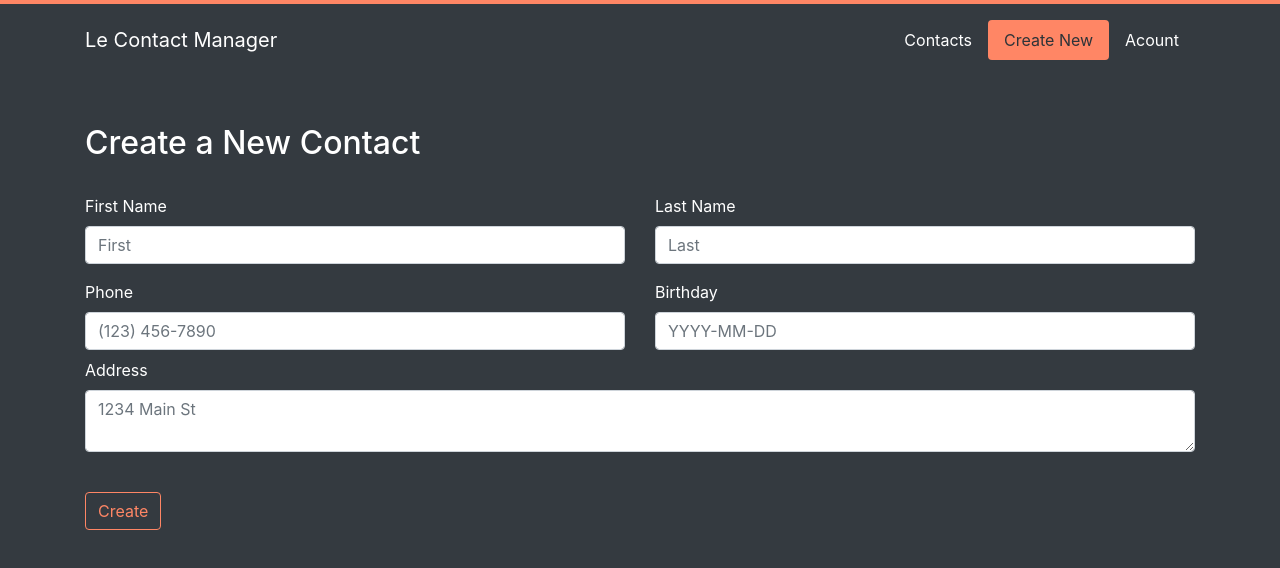
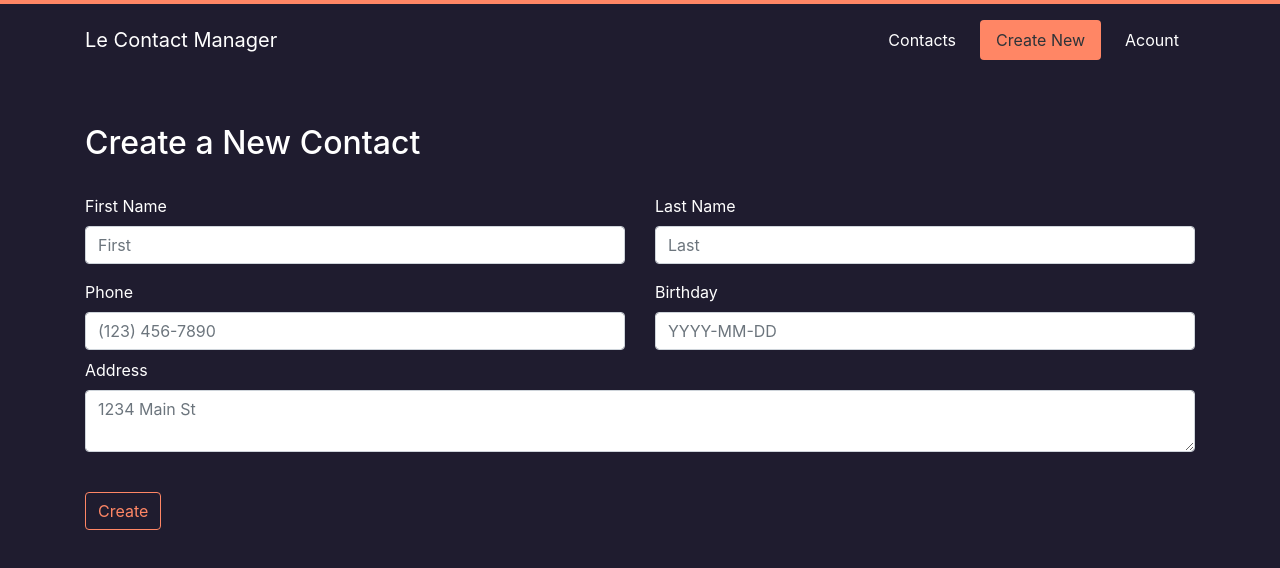
Before and after one commit to team7ftw/leContactManager, a React (Create React App) app in the folder frontend/: page /create in a window 1280 px wide. Shown: the top 568 px of the page. Built offline with nearby package versions, Linux system fonts and the light colour scheme; the HTML template or start-up script is replaced by a standard one.

Commit message:
Style changes

```diff
--- a/frontend/public/index.html
+++ b/frontend/public/index.html
@@ -26,7 +26,7 @@
     -->
     <title>Le Contact Manager</title>
   </head>
-  <body class="bg-dark">
+  <body>
     <noscript>You need to enable JavaScript to run this app!</noscript>
     <div id="top-visual"></div>
     <div id="root"></div>
--- a/frontend/src/App.js
+++ b/frontend/src/App.js
@@ -27,10 +27,10 @@ class App extends Component {
             <Navbar.Collapse id="navMenu">
               <ul className="nav nav-pills ml-auto">
                 <Nav.Item>
-                  <NavLink exact to="/" className="nav-link">Contacts</NavLink>
+                  <NavLink exact to="/" className="nav-link mr-2">Contacts</NavLink>
                 </Nav.Item>
                 <Nav.Item>
-                  <NavLink to="/create" className="nav-link">Create New</NavLink>
+                  <NavLink to="/create" className="nav-link mr-2">Create New</NavLink>
                 </Nav.Item>
                 <Nav.Item>
                   <NavLink to="/acount" className="nav-link">Acount</NavLink>
--- a/frontend/src/components/new-contact.component.js
+++ b/frontend/src/components/new-contact.component.js
@@ -33,7 +33,7 @@ class NewContact extends Component {
         return(
             <div className="mt-4">
                 <h2 className="mb-4">Create a New Contact</h2>
-                <Form onSubmit={this.onSubmit}>
+                <Form onSubmit={this.onSubmit} className="fire-transparent">
                     <Row>
                         <Col className="my-2 col-12 col-md-6">
                             <Form.Label>First Name</Form.Label>
```
